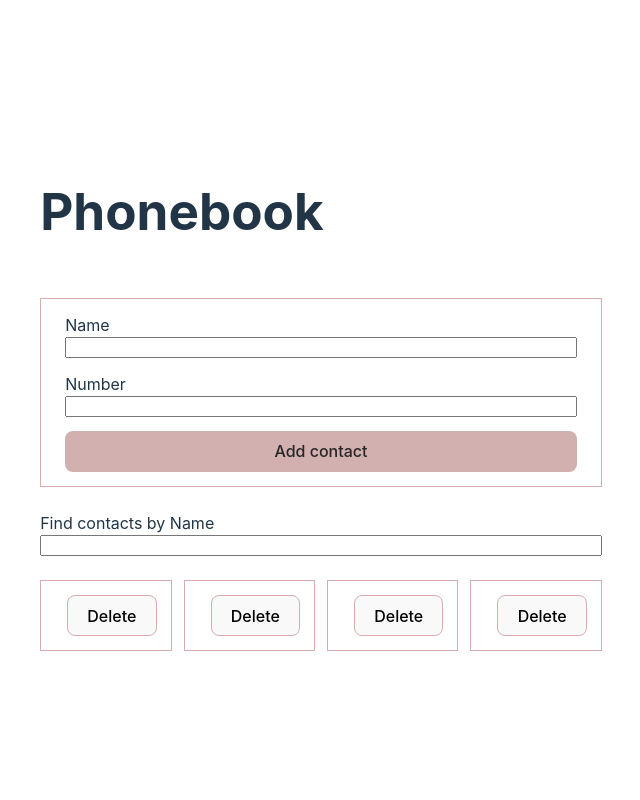
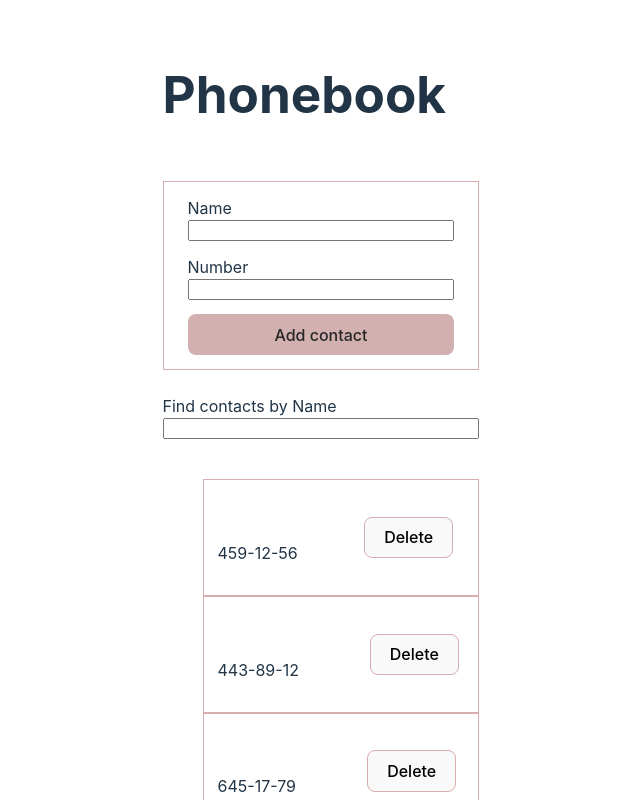
Before and after one commit to Anastasia-Harmi/goit-react-hw-08, a React (Vite) app: page / in a window 1280 px wide. Shown: the top 800 px of the page, without its empty margins (319-959 px from the left). Built offline with nearby package versions, Linux system fonts and the light colour scheme.

Commit message:
fix all problem

```diff
--- a/src/App.jsx
+++ b/src/App.jsx
@@ -1,50 +1,16 @@
-import { useState, useEffect } from "react";
 import "./App.css";
 import ContactList from "./components/ContactList/ContactList";
 import ContactForm from "./components/ContactForm/ContactForm";
 import SearchBox from "./components/SearchBox/SearchBox";
-import Contact from "./components/Contact/Contact";
-import { nanoid } from "nanoid";
+
 function App() {
-  const [contacts, setContacts] = useState(
-    () =>
-      JSON.parse(localStorage.getItem("contacts")) ?? [
-        { id: "id-1", name: "Rosie Simpson", number: "459-12-56" },
-        { id: "id-2", name: "Hermione Kline", number: "443-89-12" },
-        { id: "id-3", name: "Eden Clements", number: "645-17-79" },
-        { id: "id-4", name: "Annie Copeland", number: "227-91-26" },
-      ]
-  );
-
-  const [filter, setFilter] = useState("");
-
-  useEffect(() => {
-    localStorage.setItem("contacts", JSON.stringify(contacts));
-  }, [contacts]);
-
-  const onAddProfile = (formData) => {
-    const finalUsers = { ...formData, id: nanoid() };
-    setContacts((prevState) => [...prevState, finalUsers]);
-  };
-  const onDeleteProfile = (profileId) => {
-    const updatedUsers = contacts.filter((user) => user.id !== profileId);
-
-    setContacts(updatedUsers);
-  };
-  const filteredUsers = contacts.filter((user) =>
-    user.name.toLowerCase().includes(filter.toLowerCase().trim())
-  );
-
   return (
     <>
       <div className="wrapper">
         <h1>Phonebook</h1>
-        <ContactForm onAddProfile={onAddProfile} />
-        <SearchBox filter={filter} setFilter={setFilter} />
-        <ContactList
-          contacts={filteredUsers}
-          onDeleteProfile={onDeleteProfile}
-        />
+        <ContactForm />
+        <SearchBox />
+        <ContactList />
       </div>
     </>
   );
--- a/src/components/Contact/Contact.jsx
+++ b/src/components/Contact/Contact.jsx
@@ -1,6 +1,8 @@
-import React from "react";
+import { useDispatch } from "react-redux";
 import css from "./Contact.module.css";
-const Contact = ({ id, name, number, onDeleteProfile }) => {
+import { deleteContact } from "../../redux/contacts/contactsSlice";
+const Contact = ({ id, name, number }) => {
+  const dispatch = useDispatch();
   return (
     <li className={css.li}>
       <div className={css.divname}>
@@ -10,12 +12,11 @@ const Contact = ({ id, name, number, onDeleteProfile }) => {
       <button
         className={css.btn}
         type="submit"
-        onClick={() => onDeleteProfile(id)}
+        onClick={() => dispatch(deleteContact(id))}
       >
         Delete
       </button>
     </li>
   );
 };
-
 export default Contact;
--- a/src/components/ContactForm/ContactForm.jsx
+++ b/src/components/ContactForm/ContactForm.jsx
@@ -1,8 +1,9 @@
-import React from "react";
 import { Form, Formik, Field } from "formik";
 import * as Yup from "yup";
 import { ErrorMessage } from "formik";
 import css from "./ContactForm.module.css";
+import { useDispatch } from "react-redux";
+import { addContact } from "../../redux/contacts/contactsSlice";
 const FeedbackSchema = Yup.object().shape({
   name: Yup.string()
     .min(3, "Too Short!")
@@ -17,12 +18,12 @@ const initialValues = {
   name: "",
   number: "",
 };
-const ContactForm = ({ onAddProfile }) => {
+const ContactForm = () => {
+  const dispatch = useDispatch();
   const handleSubmit = (values, actions) => {
-    onAddProfile(values);
+    dispatch(addContact(values));
     actions.resetForm();
   };
-
   return (
     <div>
       {" "}
@@ -46,5 +47,4 @@ const ContactForm = ({ onAddProfile }) => {
     </div>
   );
 };
-
 export default ContactForm;
--- a/src/components/ContactList/ContactList.jsx
+++ b/src/components/ContactList/ContactList.jsx
@@ -1,9 +1,7 @@
-import React from "react";
 import Contact from "../Contact/Contact";
 import { selectNameFilter } from "../../redux/filter/filtersSlice";
 import { selectContacts } from "../../redux/contacts/contactsSlice";
 import { useSelector } from "react-redux";
-import css from "./ContactList.module.css";
 
 const ContactList = () => {
   const contacts = useSelector(selectContacts);
@@ -16,47 +14,14 @@ const ContactList = () => {
     <ul>
       {filteredContacts.map((item) => (
         <Contact
-          key={contacts.id}
-          id={contacts.id}
-          userName={contacts.name}
-          userPhone={contacts.number}
-          userId={contacts.id}
+          key={item.id}
+          id={item.id}
+          name={item.name}
+          number={item.number}
         />
       ))}
     </ul>
   );
 };
 
-//   return (
-//     <div>
-//       <ul className={css.ul}>
-//         {filteredContacts.length > 0 &&
-//           filteredContacts.map((contact) => (
-//             <Contact
-//               key={contact.id}
-//               id={contact.id}
-//               userName={contact.name}
-//               userPhone={contact.number}
-//               userId={contact.id}
-//               onDeleteProfile={onDeleteProfile}
-//             />
-//           ))}
-//       </ul>
-//       {/* <ul className={css.ul}>
-//         {contacts.map((contact) => {
-//           return (
-//             <Contact
-//               key={contact.id}
-//               id={contact.id}
-//               name={contact.name}
-//               number={contact.number}
-//               onDeleteProfile={onDeleteProfile}
-//             />
-//           );
-//         })}
-//       </ul> */}
-//     </div>
-//   );
-// };
-
 export default ContactList;
```
